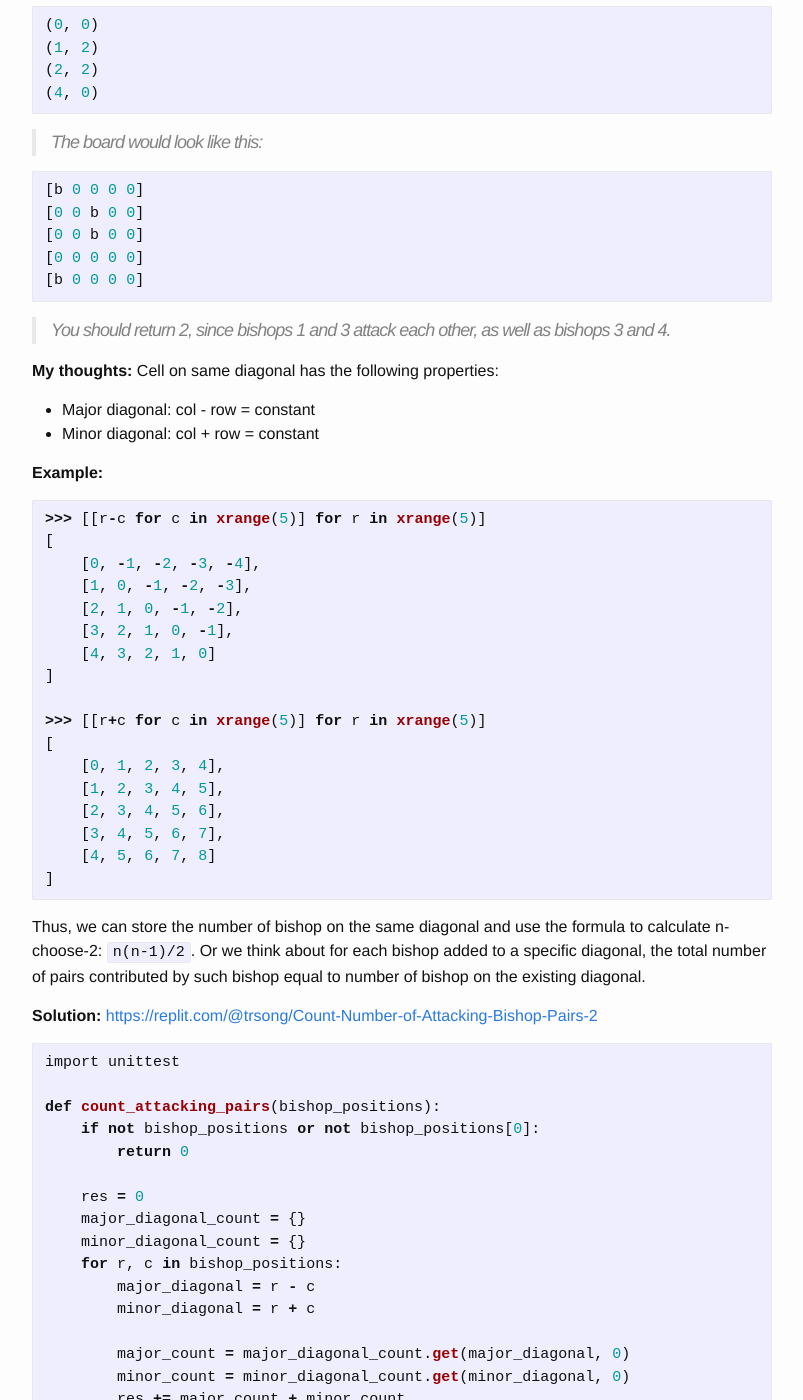
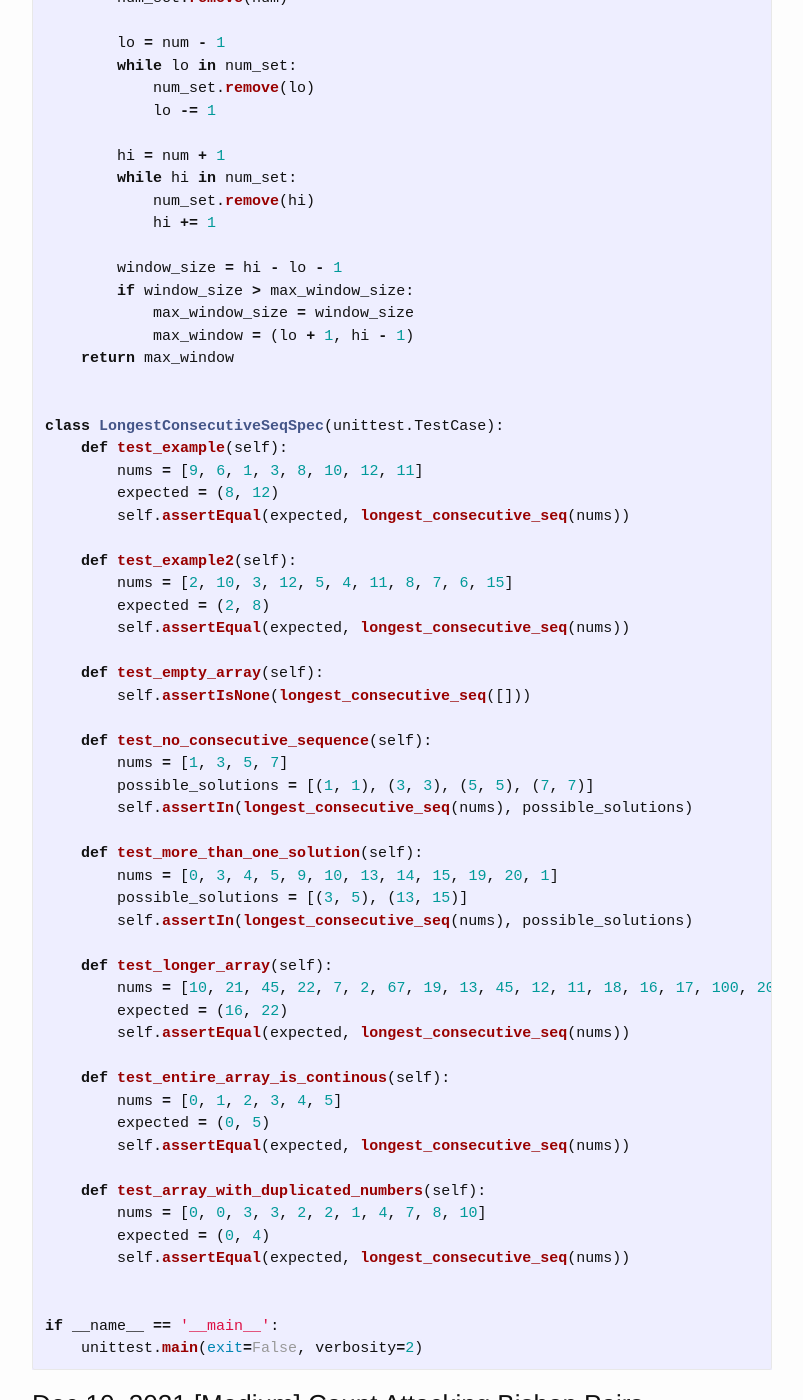
Before and after one commit to trsong/trsong.github.io, a Jekyll site: the page built from _posts/2021-11-01-DailyQuestionsNov.md, in a window 1280 px wide and 1400 px high, scrolled down 2065 px. Shown: the whole window, without its empty margins (238-1041 px from the left). Built offline with Jekyll 4.4.1, drawn with Linux system fonts in a browser that asks for light colours; some of the changed text lies outside the part shown.

Commit message:
Add solution to Dec 11 question

````diff
--- a/_posts/2021-11-01-DailyQuestionsNov.md
+++ b/_posts/2021-11-01-DailyQuestionsNov.md
@@ -30,6 +30,81 @@ categories: Python/Java
 >
 > For example, given the array `[9, 6, 1, 3, 8, 10, 12, 11]`, return `(8, 12)` since `8, 9, 10, 11, and 12` are all in the array.
 
+
+**Solution:** [https://replit.com/@trsong/Longest-Consecutive-Sequence-3](https://replit.com/@trsong/Longest-Consecutive-Sequence-3)
+```py
+import unittest
+
+def longest_consecutive_seq(nums):
+    num_set = set(nums)
+    max_window = None
+    max_window_size = 0
+
+    for num in nums:
+        if num not in num_set:
+            continue
+        num_set.remove(num)
+
+        lo = num - 1
+        while lo in num_set:
+            num_set.remove(lo)
+            lo -= 1
+
+        hi = num + 1
+        while hi in num_set:
+            num_set.remove(hi)
+            hi += 1
+
+        window_size = hi - lo - 1
+        if window_size > max_window_size:
+            max_window_size = window_size
+            max_window = (lo + 1, hi - 1)
+    return max_window
+
+
+class LongestConsecutiveSeqSpec(unittest.TestCase):
+    def test_example(self):
+        nums = [9, 6, 1, 3, 8, 10, 12, 11]
+        expected = (8, 12)
+        self.assertEqual(expected, longest_consecutive_seq(nums))
+
+    def test_example2(self):
+        nums = [2, 10, 3, 12, 5, 4, 11, 8, 7, 6, 15]
+        expected = (2, 8)
+        self.assertEqual(expected, longest_consecutive_seq(nums))
+
+    def test_empty_array(self):
+        self.assertIsNone(longest_consecutive_seq([]))
+
+    def test_no_consecutive_sequence(self):
+        nums = [1, 3, 5, 7]
+        possible_solutions = [(1, 1), (3, 3), (5, 5), (7, 7)]
+        self.assertIn(longest_consecutive_seq(nums), possible_solutions)
+
+    def test_more_than_one_solution(self):
+        nums = [0, 3, 4, 5, 9, 10, 13, 14, 15, 19, 20, 1]
+        possible_solutions = [(3, 5), (13, 15)]
+        self.assertIn(longest_consecutive_seq(nums), possible_solutions)
+
+    def test_longer_array(self):
+        nums = [10, 21, 45, 22, 7, 2, 67, 19, 13, 45, 12, 11, 18, 16, 17, 100, 201, 20, 101]
+        expected = (16, 22)
+        self.assertEqual(expected, longest_consecutive_seq(nums))
+
+    def test_entire_array_is_continous(self):
+        nums = [0, 1, 2, 3, 4, 5]
+        expected = (0, 5)
+        self.assertEqual(expected, longest_consecutive_seq(nums))
+
+    def test_array_with_duplicated_numbers(self):
+        nums = [0, 0, 3, 3, 2, 2, 1, 4, 7, 8, 10]
+        expected = (0, 4)
+        self.assertEqual(expected, longest_consecutive_seq(nums))
+
+
+if __name__ == '__main__':
+    unittest.main(exit=False, verbosity=2)
+```
 
 
 ### Dec 10, 2021 \[Medium\] Count Attacking Bishop Pairs
````
